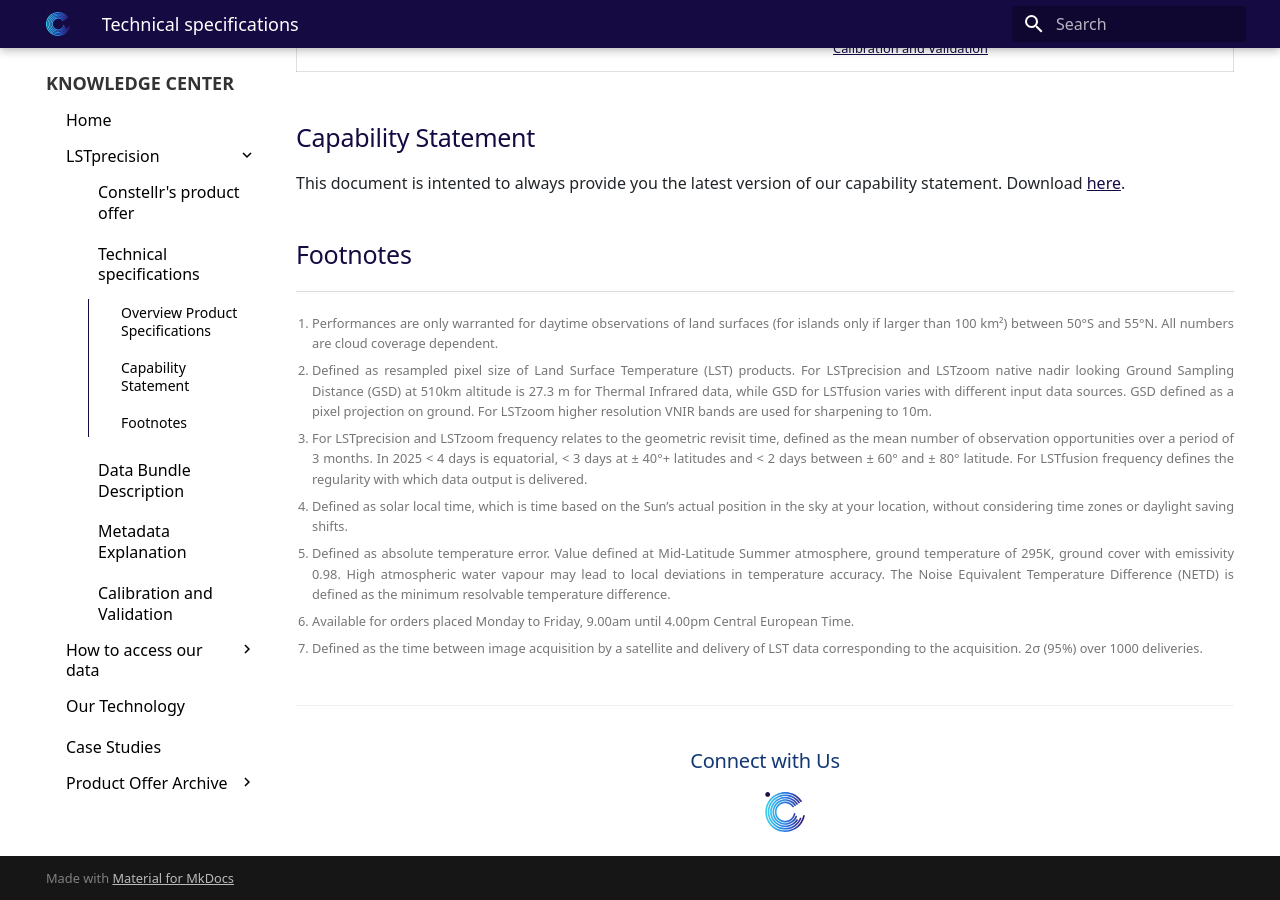
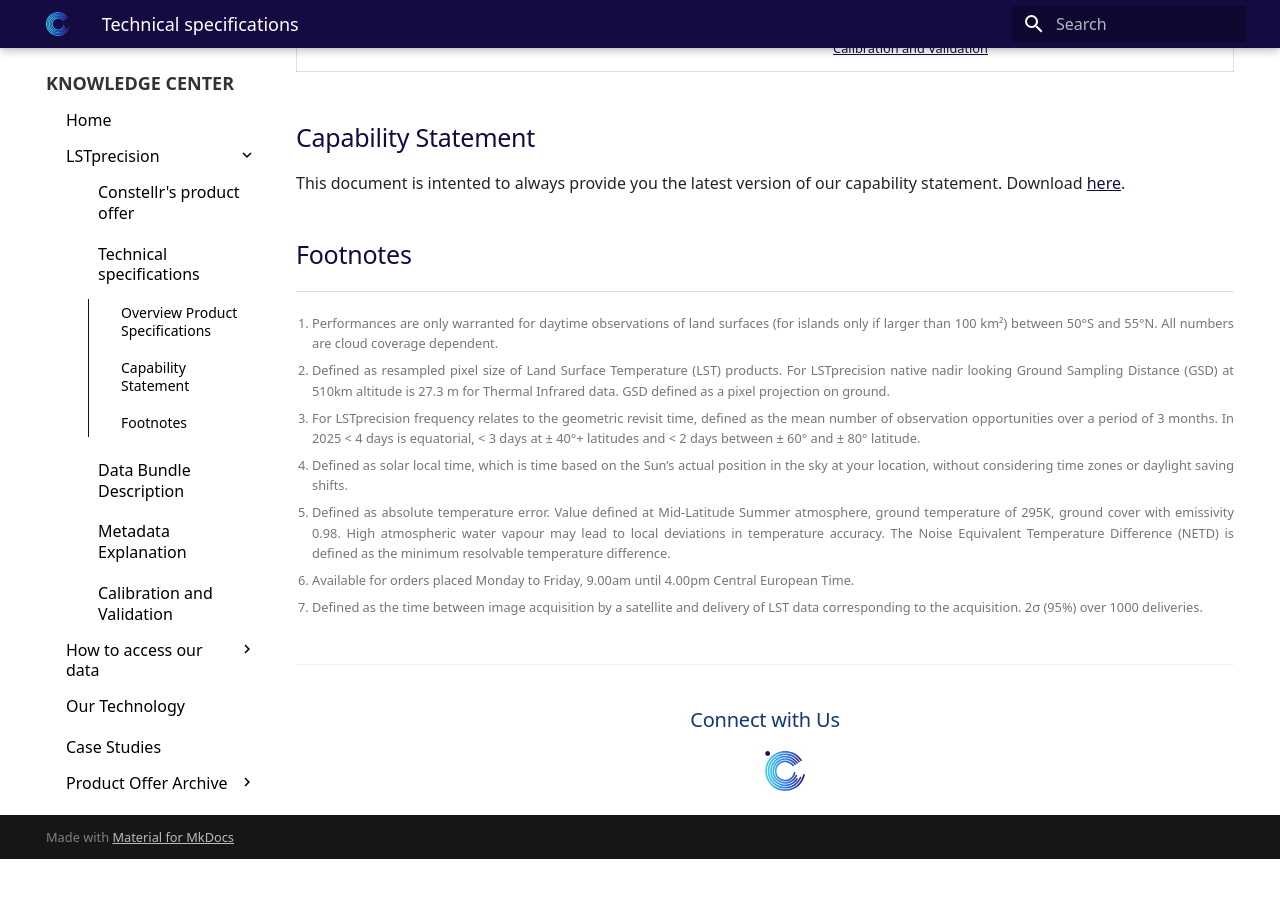
Before and after one commit to constellr/product-lst, an MkDocs documentation site: the page built from docs/Technical-specification.md, in a window 1280 px wide and 900 px high, scrolled down 1010 px. Built offline with MkDocs 1.6.1 and Material for MkDocs 9.7.7, drawn with Linux system fonts in a browser that asks for light colours; the version menu is left out; after the commit the page ends 1869 px from its top, so only the background shows below that.

Commit message:
Tech Spec Footnotes

```diff
--- a/docs/Technical-specification.md
+++ b/docs/Technical-specification.md
@@ -29,9 +29,9 @@
 ## Footnotes
 [^custom-label]: Performances are only warranted for daytime observations of land surfaces (for islands only if larger than 100 km²) between 50°S and 55°N. All numbers are cloud coverage dependent.
 
-[^2]: Defined as resampled pixel size of Land Surface Temperature (LST) products. For LSTprecision and LSTzoom native nadir looking Ground Sampling Distance (GSD) at 510km altitude is 27.3 m for Thermal Infrared data, while GSD for LSTfusion varies with different input data sources. GSD defined as a pixel projection on ground. For LSTzoom higher resolution VNIR bands are used for sharpening to 10m.
+[^2]: Defined as resampled pixel size of Land Surface Temperature (LST) products. For LSTprecision native nadir looking Ground Sampling Distance (GSD) at 510km altitude is 27.3 m for Thermal Infrared data. GSD defined as a pixel projection on ground.
 
-[^3]: For LSTprecision and LSTzoom frequency relates to the geometric revisit time, defined as the mean number of observation opportunities over a period of 3 months. In 2025 < 4 days is equatorial, < 3 days at ± 40°+ latitudes and < 2 days between ± 60° and ± 80° latitude. For LSTfusion frequency defines the regularity with which data output is delivered.
+[^3]: For LSTprecision frequency relates to the geometric revisit time, defined as the mean number of observation opportunities over a period of 3 months. In 2025 < 4 days is equatorial, < 3 days at ± 40°+ latitudes and < 2 days between ± 60° and ± 80° latitude.
 
 [^4]: Defined as solar local time, which is time based on the Sun’s actual position in the sky at your location, without considering time zones or daylight saving shifts.
 
```
